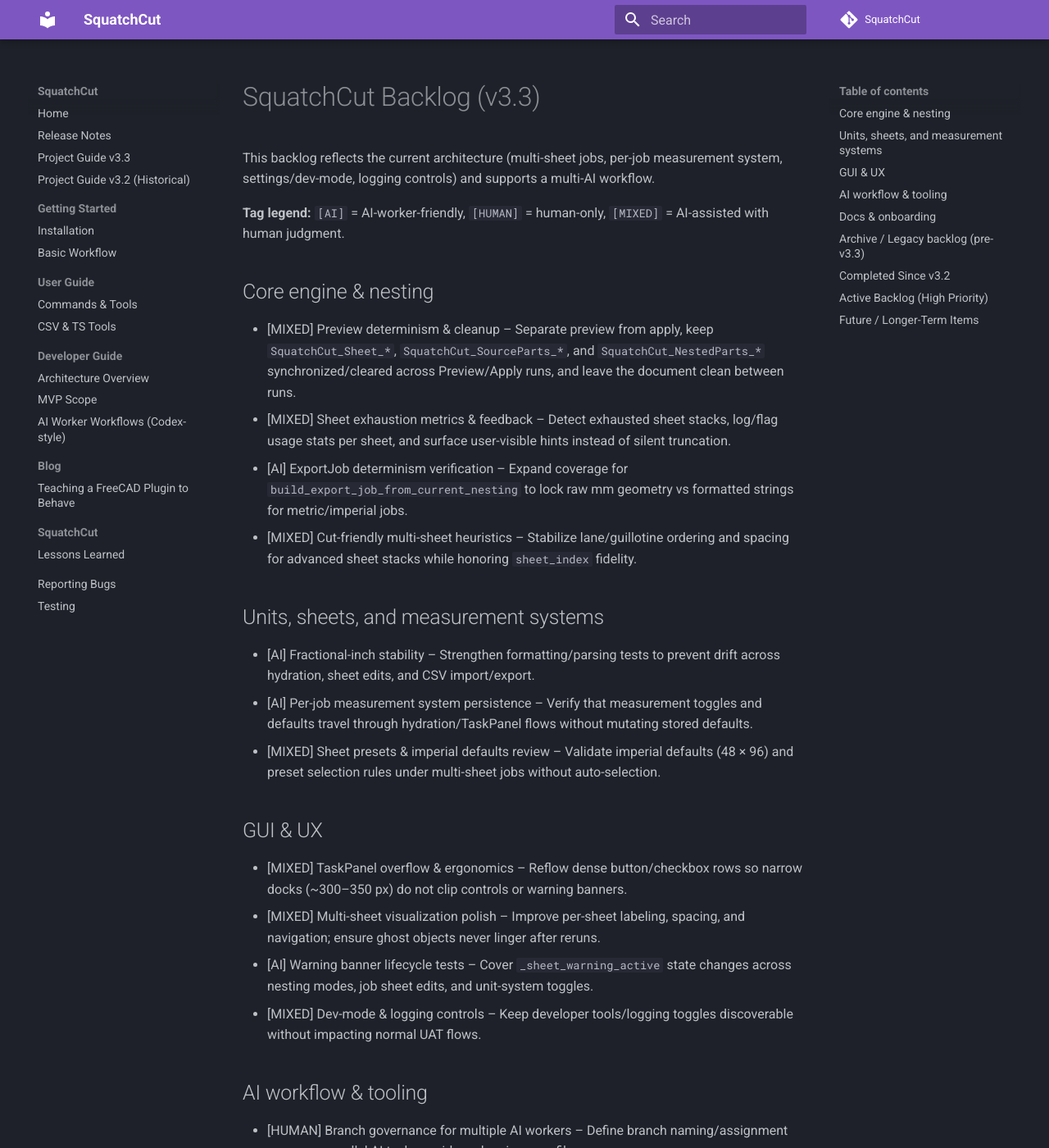
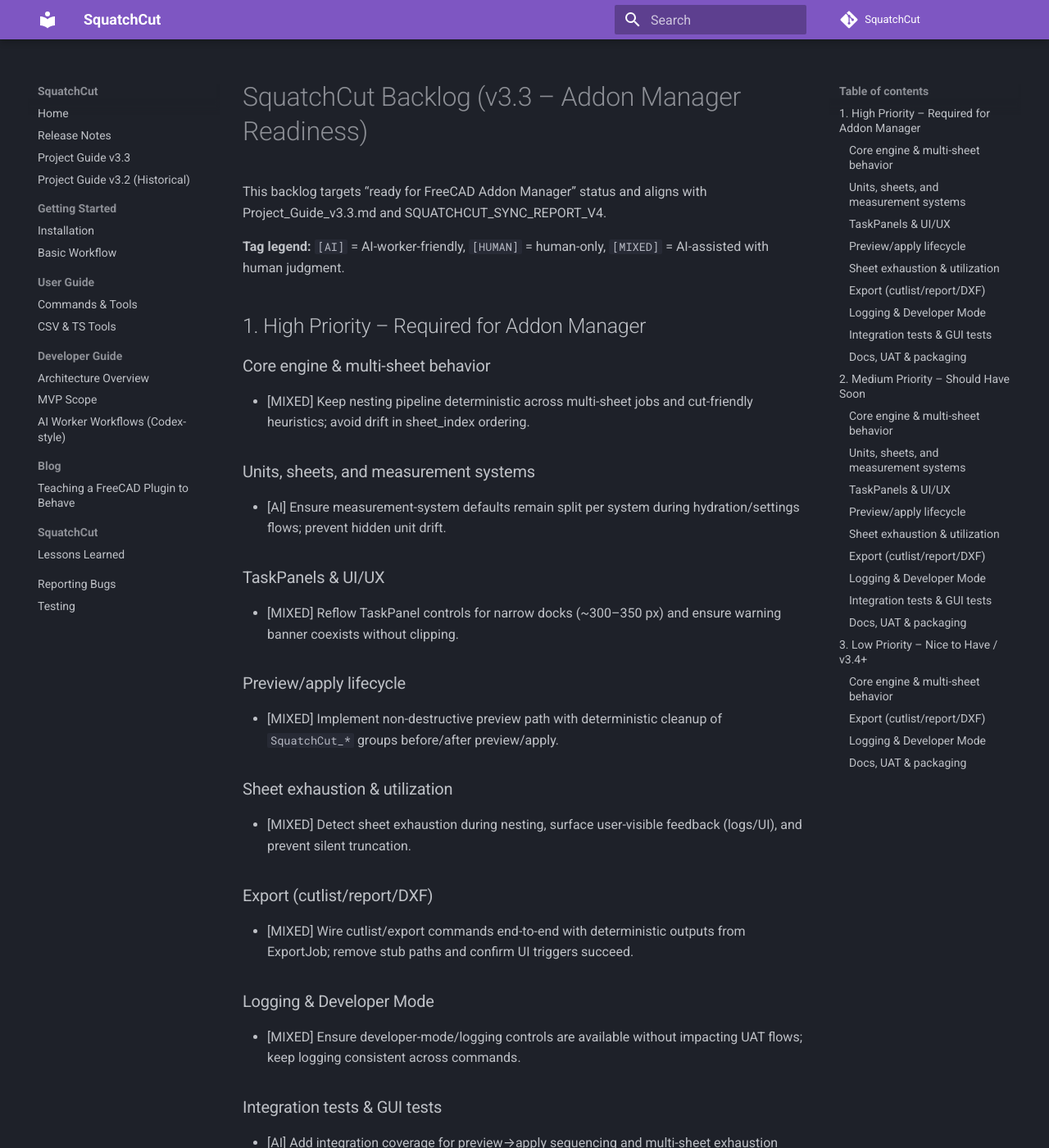
Before and after one commit to stevenfarmer/SquatchCut, an MkDocs documentation site: the page built from docs/Backlog.md, in a window 1280 px wide and 1400 px high. Shown: the whole window at 82% size. Built offline with MkDocs 1.6.1 and Material for MkDocs 9.7.7, drawn with Linux system fonts in a browser that asks for light colours; comment, search, counter and statistics services are not loaded; some of the changed text lies outside the part shown.

Commit message:
Refresh v3.3 backlog for Addon Manager readiness

```diff
--- a/docs/Backlog.md
+++ b/docs/Backlog.md
@@ -1,4 +1,88 @@
-# SquatchCut Backlog (v3.3)
+# SquatchCut Backlog (v3.3 – Addon Manager Readiness)
+
+This backlog targets “ready for FreeCAD Addon Manager” status and aligns with Project_Guide_v3.3.md and SQUATCHCUT_SYNC_REPORT_V4.
+
+**Tag legend:** `[AI]` = AI-worker-friendly, `[HUMAN]` = human-only, `[MIXED]` = AI-assisted with human judgment.
+
+## 1. High Priority – Required for Addon Manager
+
+### Core engine & multi-sheet behavior
+- [MIXED] Keep nesting pipeline deterministic across multi-sheet jobs and cut-friendly heuristics; avoid drift in sheet_index ordering.
+
+### Units, sheets, and measurement systems
+- [AI] Ensure measurement-system defaults remain split per system during hydration/settings flows; prevent hidden unit drift.
+
+### TaskPanels & UI/UX
+- [MIXED] Reflow TaskPanel controls for narrow docks (~300–350 px) and ensure warning banner coexists without clipping.
+
+### Preview/apply lifecycle
+- [MIXED] Implement non-destructive preview path with deterministic cleanup of `SquatchCut_*` groups before/after preview/apply.
+
+### Sheet exhaustion & utilization
+- [MIXED] Detect sheet exhaustion during nesting, surface user-visible feedback (logs/UI), and prevent silent truncation.
+
+### Export (cutlist/report/DXF)
+- [MIXED] Wire cutlist/export commands end-to-end with deterministic outputs from ExportJob; remove stub paths and confirm UI triggers succeed.
+
+### Logging & Developer Mode
+- [MIXED] Ensure developer-mode/logging controls are available without impacting UAT flows; keep logging consistent across commands.
+
+### Integration tests & GUI tests
+- [AI] Add integration coverage for preview→apply sequencing and multi-sheet exhaustion edge cases (qt_compat where possible).
+
+### Docs, UAT & packaging
+- [MIXED] Validate packaging/addon ZIP and command registration for Addon Manager; confirm package.xml/egg-info/Makefile output installs cleanly.
+
+## 2. Medium Priority – Should Have Soon
+
+### Core engine & multi-sheet behavior
+- [AI] Add per-sheet utilization metrics and log/UI summaries after nesting.
+
+### Units, sheets, and measurement systems
+- [AI] Strengthen fractional-inch and measurement toggle tests to guard against formatting drift during edits/hydration.
+
+### TaskPanels & UI/UX
+- [AI] Add warning/banner lifecycle tests and polish interactions when nesting mode, job sheets, or units change.
+
+### Preview/apply lifecycle
+- [AI] Expand integration tests around preview→apply flows to ensure preview is non-destructive once implemented.
+
+### Sheet exhaustion & utilization
+- [MIXED] Provide basic utilization/exhaustion summaries in the TaskPanel/logs once detection is in place.
+
+### Export (cutlist/report/DXF)
+- [AI] Document export formats (CSV/SVG/cutlist) with sample outputs for metric/imperial; keep DXF deferred but scoped.
+
+### Logging & Developer Mode
+- [MIXED] Test and refine logging/dev-mode persistence and UX so toggles are discoverable yet unobtrusive.
+
+### Integration tests & GUI tests
+- [AI] Broaden GUI smoke tests for TaskPanel layout at narrow widths and warning banner states.
+
+### Docs, UAT & packaging
+- [AI] Refresh UAT checklist/prep docs and sample CSVs to match v3.3 preview/apply and multi-sheet behavior.
+
+## 3. Low Priority – Nice to Have / v3.4+
+
+### Core engine & multi-sheet behavior
+- [MIXED] Polish multi-sheet visualization (labels, spacing) and eliminate ghost objects after reruns.
+
+### Export (cutlist/report/DXF)
+- [AI] Implement DXF export via ExportJob once CSV/SVG are locked.
+
+### Logging & Developer Mode
+- [AI] Add enhanced developer diagnostics (utilization summaries, optional verbose logging) controllable from settings.
+
+### Docs, UAT & packaging
+- [AI] Provide additional AI-worker job card templates and contributor guidance for AI-assisted development.
+
+---
+
+# Legacy Backlog (v3.2 archive)
+
+The content below preserves the previous backlog for historical reference and for any checks that still target v3.2-era milestones.
+
+## SquatchCut Backlog (v3.3)
 
 This backlog reflects the current architecture (multi-sheet jobs, per-job measurement system, settings/dev-mode, logging controls) and supports a multi-AI workflow.
 
```
